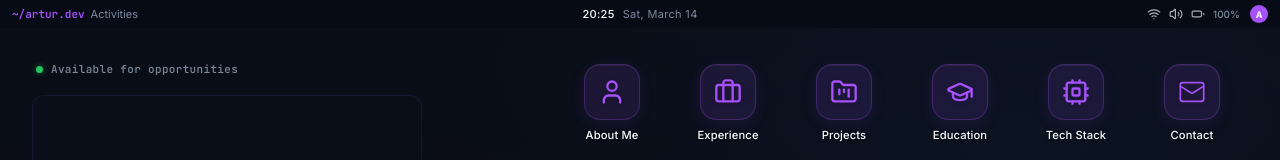
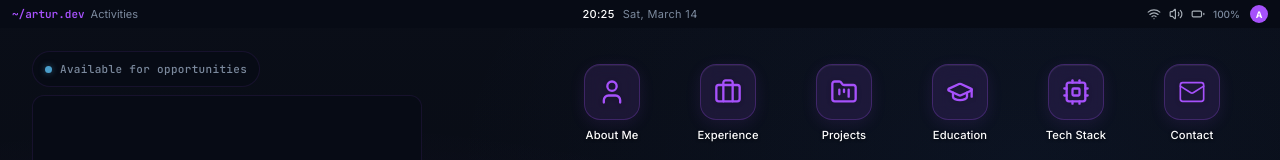
Before and after one commit to cllown/linuxCV, a React (Vite) app in the folder client/: page / in a window 1280 px wide. Shown: the top 160 px of the page. Built offline with nearby package versions, Linux system fonts and the light colour scheme.

Commit message:
refactor: introduce `--background-secondary` CSS variable and update chat panel and top bar styling.

```diff
--- a/client/src/components/TopBar/TopBar.css
+++ b/client/src/components/TopBar/TopBar.css
@@ -4,7 +4,7 @@
   left: 0;
   right: 0;
   height: 28px;
-  background-color: #070b15;
+  background-color: var(--background-secondary);
   display: grid;
   grid-template-columns: 1fr auto 1fr;
   align-items: center;
--- a/client/src/index.css
+++ b/client/src/index.css
@@ -20,6 +20,7 @@
   --primary: #a651fb;
   --secondary: #7b899d;
   --background: #05080f;
+  --background-secondary: #070b15;
   --panel: #101317;
   --surface: rgba(16, 19, 23, 0.85);
 
--- a/client/src/pages/Chat/Chat.css
+++ b/client/src/pages/Chat/Chat.css
@@ -15,6 +15,7 @@
 /* ── Label ── */
 .chat-panel__label {
   height: 36px;
+  width: fit-content;
   display: flex;
   align-items: center;
   gap: 8px;
@@ -23,16 +24,19 @@
   font-weight: 500;
   color: var(--text-secondary);
   letter-spacing: 0.03em;
-  padding: 0 4px;
+  padding: 0 12px;
   user-select: none;
+  background: var(--background-secondary);
+  border: 1px solid rgba(166, 81, 251, 0.1);
+  border-radius: 25px;
 }
 
 .chat-panel__dot {
   width: 7px;
   height: 7px;
   border-radius: 50%;
-  background: #22c55e;
-  box-shadow: 0 0 6px rgba(34, 197, 94, 0.5);
+  background: #4a9ecb;
+  box-shadow: 0 0 6px rgba(74, 158, 203, 0.5);
   flex-shrink: 0;
 }
 
@@ -41,7 +45,7 @@
   flex: 1;
   display: flex;
   flex-direction: column;
-  background-color: #090E19;
+  background-color: var(--background-secondary);
   border-radius: 12px;
   border: 1px solid rgba(166, 81, 251, 0.1);
   overflow: hidden;
```
